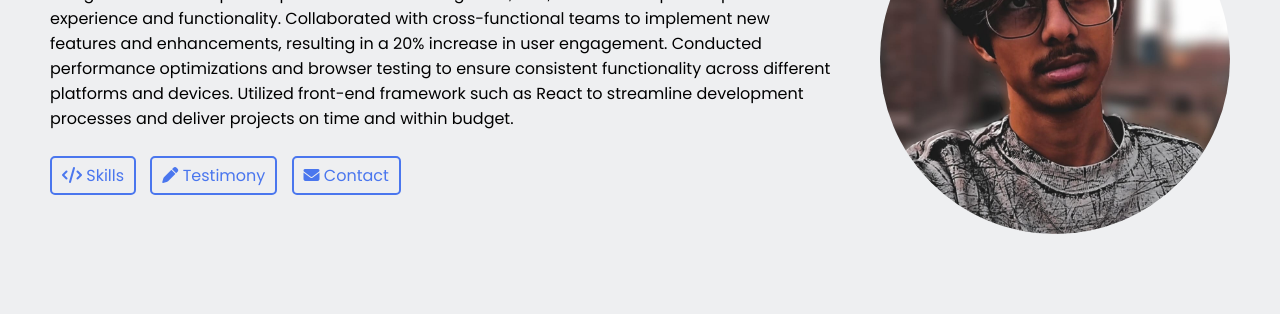
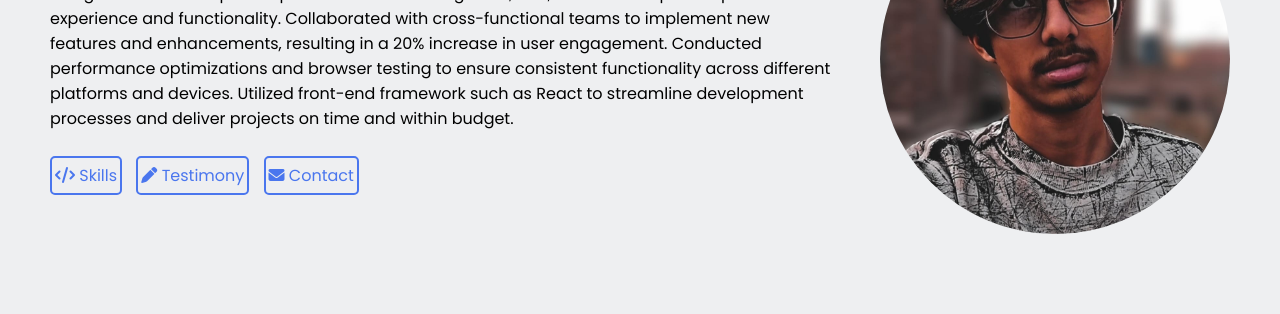
Before and after one commit to mustafa6978/portfolio-mustafa, a plain HTML site: page index.html in a window 1280 px wide. Shown: the part 246-560 px from the top of the page. Drawn offline with Linux system fonts and the light colour scheme.

Commit message:
Update styles.css

```diff
--- a/styles.css
+++ b/styles.css
@@ -83,7 +83,7 @@
 
   .hero-section .text .links a {
     display: inline-block;
-    padding: 5px 10px;
+    padding: 5px 3px;
     border: 2px solid var(--link-color);
     border-radius: 5px;
     margin-right: 10px;
```
